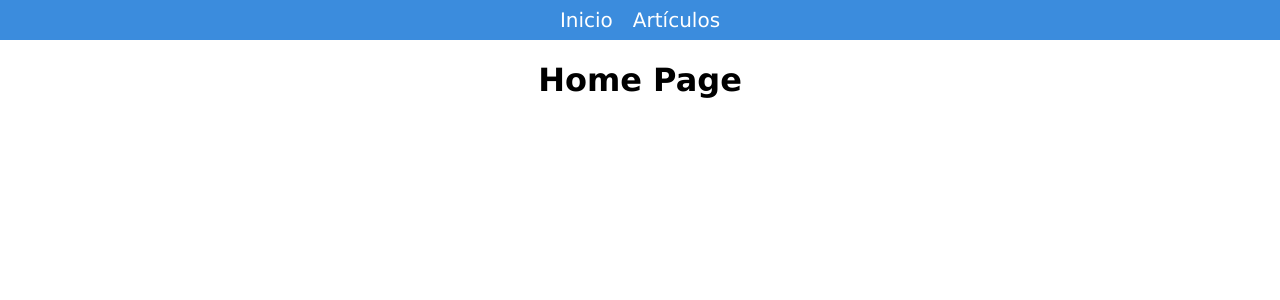
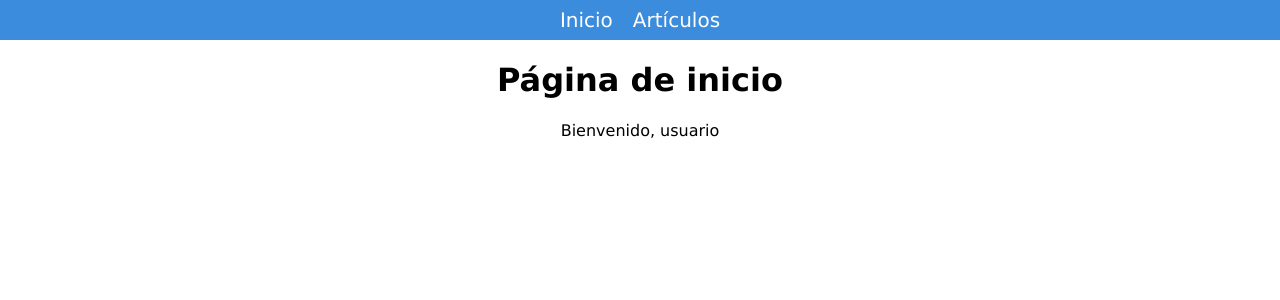
Before and after one commit to g-tecio/tlali-webeditor, a Nuxt app: page / in a window 1280 px wide. Shown: the top 300 px of the page. Built offline with nearby package versions, Linux system fonts and the light colour scheme.

Commit message:
Added style

```diff
--- a/pages/articles/delete/_id/index.vue
+++ b/pages/articles/delete/_id/index.vue
@@ -1,6 +1,7 @@
 <template>
   <section class="single-article">
     <h1>¿Eliminar artículo?</h1>
+    <article>
       <p>
         <b>ID:</b>
         {{ articlesData.ID }} <br>
@@ -21,7 +22,9 @@
         <b>Contenido:</b>
         {{ articlesData.ARTICLE.Content }} <br>
       </p>
+    </article>
     <!-- Button to update changes -->
+    <br>
     <input type="button" id="submit" v-on:click="callDelete()" value="SI, ELIMINAR">
   </section>
 </template>
@@ -63,6 +66,11 @@ export default {
 </script>
 
 <style scoped>
+p{
+  margin-block-start: 0;
+  margin-block-end: 0;
+}
+
 input {
   font-weight: bold;
   display: block;
@@ -84,7 +92,10 @@ b {
   margin-block-end: 2px;
 }
 
-section {
+article {
+  /* border: 1px solid #cccccc; */
+  padding: 10px;
+  box-shadow: 2px 2px 5px rgb(153, 153, 153);
   margin: auto;
   width: 500px;
 }
--- a/pages/articles/index.vue
+++ b/pages/articles/index.vue
@@ -6,7 +6,7 @@
       id="NEW"
       author="+"
       title="Crear nuevo artículo"
-      color="#D1D6DB"
+      color="#9FF1B8"
       display="none"
     />
     <Article
--- a/pages/index.vue
+++ b/pages/index.vue
@@ -1,9 +1,13 @@
 <template>
-  <h1>Home Page</h1>
+  <div>
+  <h1>Página de inicio</h1>
+  <p>Bienvenido, usuario</p>
+  </div>
 </template>
 
-<style>
-h1 {
+<style scoped>
+h1,
+p {
 text-align: center;
 }
 </style>
```
Lines whose indentation alone changed are shown as unchanged.
